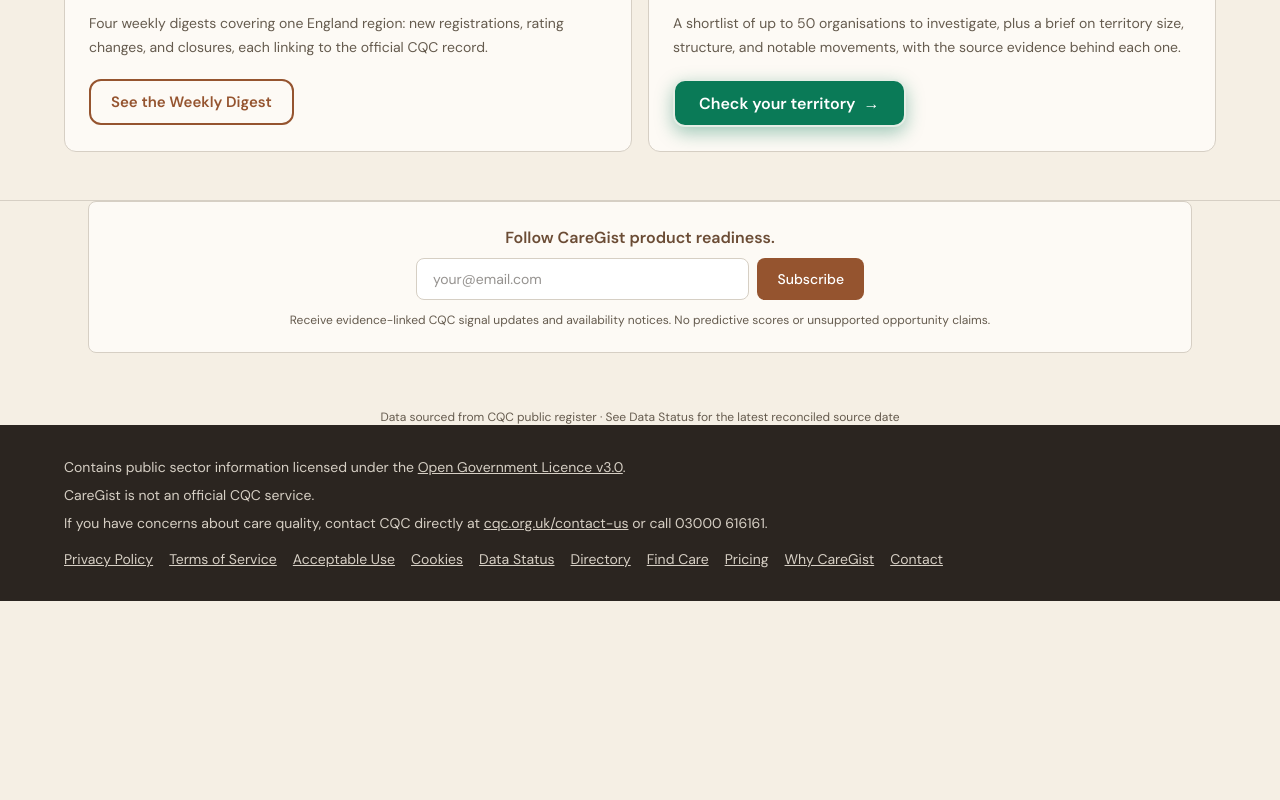
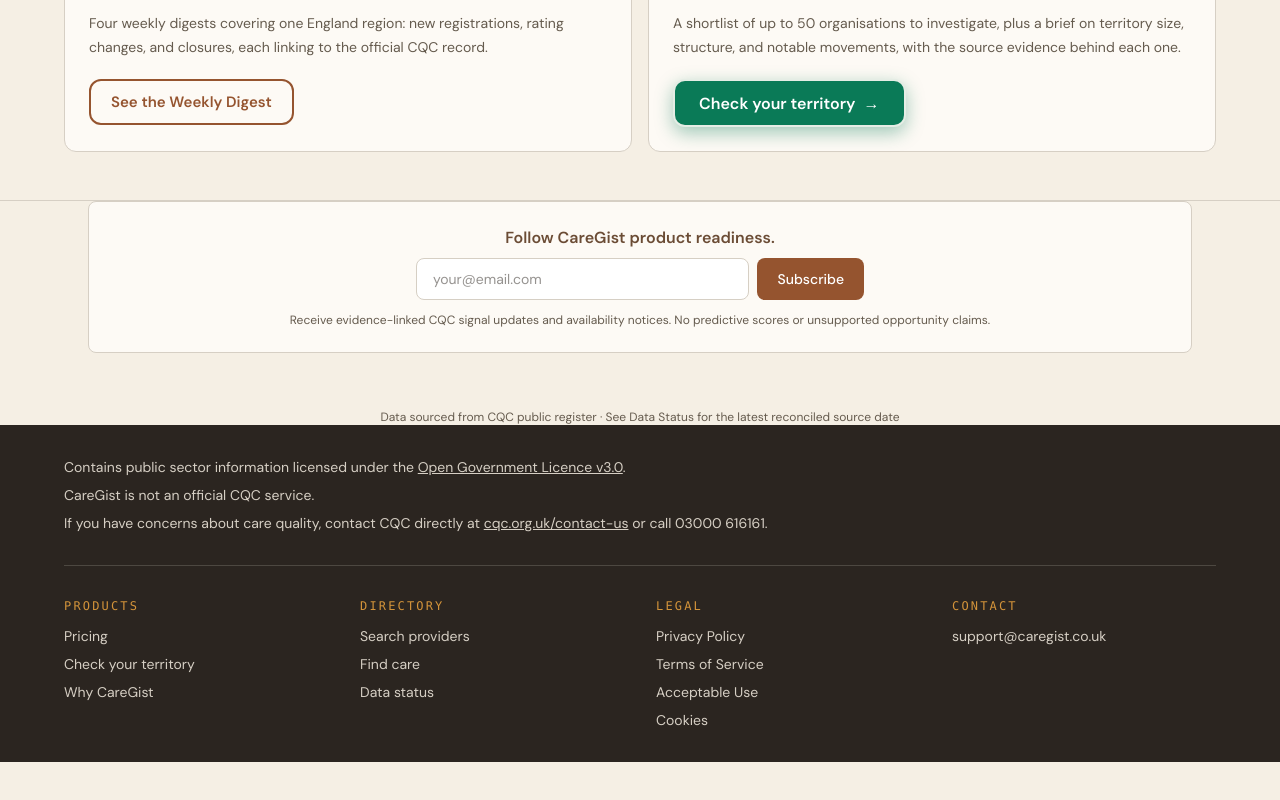
Before and after one commit to sapopo93/caregist, a Next.js app in the folder frontend/: page / in a window 1280 px wide. Shown: the part 2310-3110 px from the top of the page. Before the commit the page ends 2967 px from the top, so only its background shows below. Built offline with nearby package versions, Linux system fonts and the light colour scheme; no server answers; the database is empty.

Commit message:
Footer: group links into Products, Directory, Legal and Contact columns
Co-Authored-By: Claude Sonnet 5.5 <noreply@anthropic.com>

```diff
--- a/frontend/app/layout.tsx
+++ b/frontend/app/layout.tsx
@@ -171,38 +171,39 @@ export default async function RootLayout({ children }: { children: React.ReactNo
               </a>{" "}
               or call 03000 616161.
             </p>
-            <div className="mt-4 flex flex-wrap gap-4 text-stone">
-              <Link href="/privacy" className="underline hover:text-cream">
-                Privacy Policy
-              </Link>
-              <Link href="/terms" className="underline hover:text-cream">
-                Terms of Service
-              </Link>
-              <Link href="/acceptable-use" className="underline hover:text-cream">
-                Acceptable Use
-              </Link>
-              <Link href="/cookies" className="underline hover:text-cream">
-                Cookies
-              </Link>
-              <Link href="/data-status" className="underline hover:text-cream">
-                Data Status
-              </Link>
-              <Link href="/search" className="underline hover:text-cream">
-                Directory
-              </Link>
-              <Link href="/find-care" className="underline hover:text-cream">
-                Find Care
-              </Link>
-              <Link href="/pricing" className="underline hover:text-cream">
-                Pricing
-              </Link>
-              <Link href="/why-caregist" className="underline hover:text-cream">
-                Why CareGist
-              </Link>
-              <a href="mailto:support@caregist.co.uk" className="underline hover:text-cream">
-                Contact
-              </a>
-            </div>
+            <nav aria-label="Footer" className="mt-8 grid gap-8 border-t border-stone/20 pt-8 sm:grid-cols-2 lg:grid-cols-4">
+              <div>
+                <p className="mb-3 font-mono text-xs uppercase tracking-[0.18em] text-amber">Products</p>
+                <ul className="space-y-2">
+                  <li><Link href="/pricing" className="hover:text-cream hover:underline">Pricing</Link></li>
+                  <li><Link href="/pricing/territory" className="hover:text-cream hover:underline">Check your territory</Link></li>
+                  <li><Link href="/why-caregist" className="hover:text-cream hover:underline">Why CareGist</Link></li>
+                </ul>
+              </div>
+              <div>
+                <p className="mb-3 font-mono text-xs uppercase tracking-[0.18em] text-amber">Directory</p>
+                <ul className="space-y-2">
+                  <li><Link href="/search" className="hover:text-cream hover:underline">Search providers</Link></li>
+                  <li><Link href="/find-care" className="hover:text-cream hover:underline">Find care</Link></li>
+                  <li><Link href="/data-status" className="hover:text-cream hover:underline">Data status</Link></li>
+                </ul>
+              </div>
+              <div>
+                <p className="mb-3 font-mono text-xs uppercase tracking-[0.18em] text-amber">Legal</p>
+                <ul className="space-y-2">
+                  <li><Link href="/privacy" className="hover:text-cream hover:underline">Privacy Policy</Link></li>
+                  <li><Link href="/terms" className="hover:text-cream hover:underline">Terms of Service</Link></li>
+                  <li><Link href="/acceptable-use" className="hover:text-cream hover:underline">Acceptable Use</Link></li>
+                  <li><Link href="/cookies" className="hover:text-cream hover:underline">Cookies</Link></li>
+                </ul>
+              </div>
+              <div>
+                <p className="mb-3 font-mono text-xs uppercase tracking-[0.18em] text-amber">Contact</p>
+                <ul className="space-y-2">
+                  <li><a href="mailto:support@caregist.co.uk" className="hover:text-cream hover:underline">support@caregist.co.uk</a></li>
+                </ul>
+              </div>
+            </nav>
           </div>
         </footer>
       </body>
```
